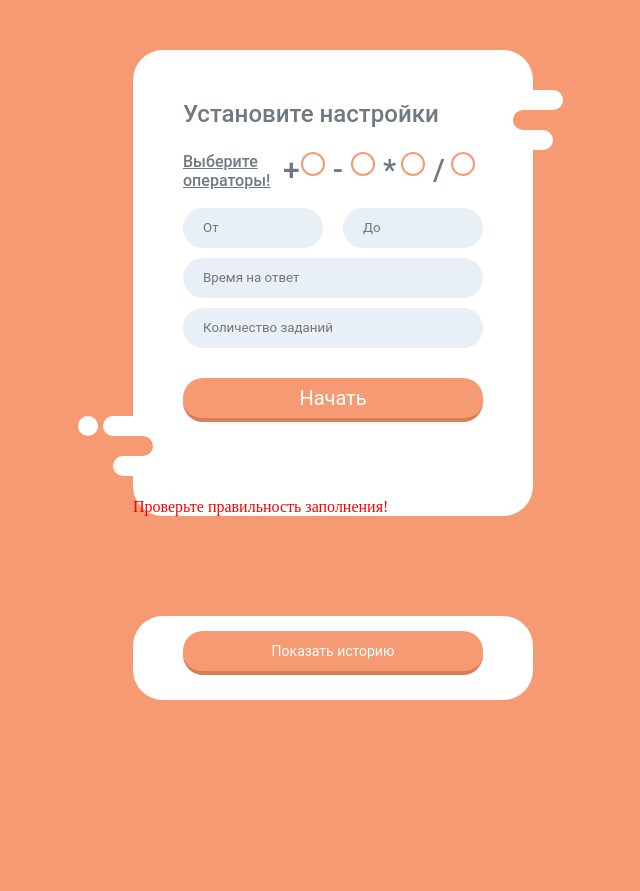
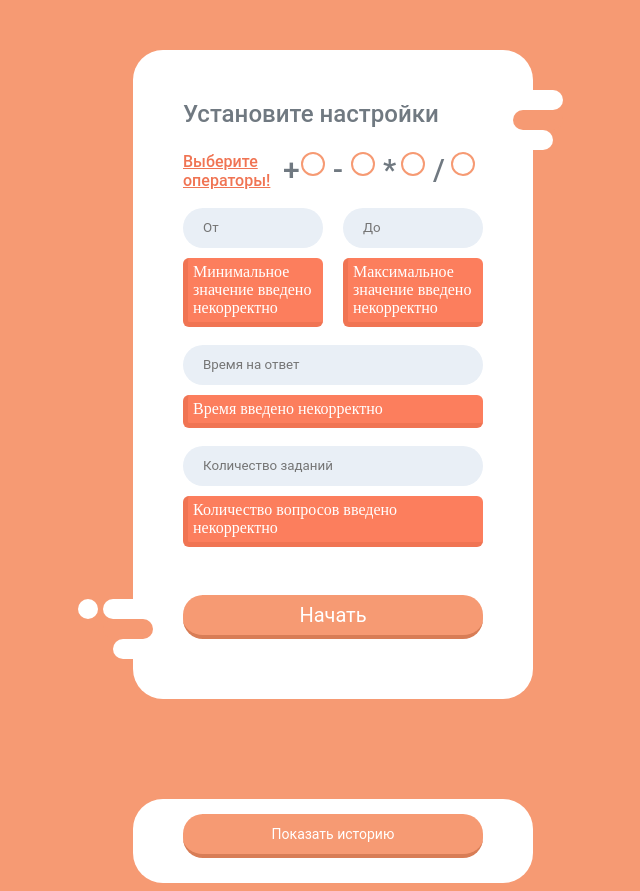
Before and after one commit to qbLua/calc, a website built with webpack: page src/index.html in a window 1280 px wide. Both pictures are taken after a click on the button "Начать". Shown: the whole page, without its empty margins (307-947 px from the left). Before the commit the page ends 800 px from the top, so only its background shows below. Built offline with nearby package versions, Linux system fonts and the light colour scheme.

Commit message:
Все готово, осталось только стили отделить от html

```diff
--- a/src/app/ask.js
+++ b/src/app/ask.js
@@ -48,6 +48,8 @@ export function askNext ( i, example, examplesArray, resultArray, time, totalSco
 }
 
 export function resultTable ( resultArray ) {
+	document.getElementById('askingForm').style.display = 'none';
+	document.getElementById('result-title').style.display = 'block';
 	let table = document.getElementById('resultTable');
 	table.style.display = 'block';
 	for ( let i = 0; i < resultArray.length; i++) {
--- a/src/app/values.js
+++ b/src/app/values.js
@@ -6,28 +6,28 @@ export function takeValues( ) {
 	let amount = takeAmount();
 
 	//если все значения были введены верно, то передаю их в функция generate(), если нет, то вывожу сообщение об ошибке
-	return(!takeOperators()[0] || !takeMin()[0] || !takeMax()[0] || ! takeTime()[0] || !takeAmount()[0])?(document.getElementById('start_warn').textContent = 'Проверьте правильность заполнения!', document.getElementById('start_warn').style.color = 'red', [false]):(calculateCost( operators[1], max[1], time[1] ), [true, operators[1], min[1], max[1], time[1], amount[1]]);
+	return(!takeOperators()[0] || !takeMin()[0] || !takeMax()[0] || ! takeTime()[0] || !takeAmount()[0])?([false]):(calculateCost( operators[1], max[1], time[1] ), [true, operators[1], min[1], max[1], time[1], amount[1]]);
 }
 
 export function takeAmount ( ) {
 	let amount = document.getElementById('amount').value;
 	//проверка правильности ввода, предупреждение и изменение значения флага
-	return [((amount < 1) || !amount || amount.match(/[^\d]/))?(document.getElementById('amount_warn').textContent = 'Количество вопросов введено некорректно!', document.getElementById('amount_warn').style.color = 'red',false):true, amount];
+	return [((amount < 1) || !amount || amount.match(/[^\d]/))?(document.getElementById('amount_warn').style.display = 'block', false):true, amount];
 }
 
 export function takeTime ( ) {
 	let time = document.getElementById('time').value;
-	return [((time < 1) || !time || time.match(/[^\d]/))?(document.getElementById('time_warn').textContent = 'Время введено некорректно!', document.getElementById('time_warn').style.color = 'red', false):true, time];
+	return [((time < 1) || !time || time.match(/[^\d]/))?(document.getElementById('time_warn').style.display = 'block', false):true, time];
 }
 
 export function takeMin ( ) {
 	let min = document.getElementById('min').value;
-	return [((min < 1) || !min || min.match(/[^\d]/))?(document.getElementById('min_warn').textContent = 'Минимальное значение введено некорректно!', document.getElementById('min_warn').style.color = 'red', false):true, min];
+	return [((min < 1) || !min || min.match(/[^\d]/))?(document.getElementById('min_warn').style.display = 'block', false):true, min];
 }
 
 export function takeMax ( ) {
 	let max = document.getElementById('max').value;
-	return [((max < 1) || !max || max.match(/[^\d]/) || max <= takeMin()[1])?(document.getElementById('max_warn').textContent = 'Максимальное значение введено некорректно!', document.getElementById('max_warn').style.color = 'red', false):true, max];
+	return [((max < 1) || !max || max.match(/[^\d]/) || +max <= +takeMin()[1])?(document.getElementById('max_warn').style.display = 'block', false):true, max];
 }
 export function takeOperators ( ) {
 	let flag = true;
@@ -38,22 +38,22 @@ export function takeOperators ( ) {
 	document.getElementById('mult').checked ? operators_array += '*' : 0;
 	document.getElementById('div').checked ? operators_array += '/' : 0;
 
-	return [((operators_array.length > 0)?true:(document.getElementById('operators_warn').textContent = 'Выберите операторы!', document.getElementById('operators_warn').style.textDecoration = 'underline', false)), operators_array.split('')];
+	return [((operators_array.length > 0)?true:(document.getElementById('operators_warn').textContent = 'Выберите операторы!', document.getElementById('operators_warn').style.textDecoration = 'underline',  document.getElementById('operators_warn').style.color = '#f07453', false)), operators_array.split('')];
 }
 
 export function clearWarns ( ) {
-	document.getElementById('operators_warn').style.textDecoration = 'none', document.getElementById('operators_warn').textContent = 'Выберите операторы';
-	document.getElementById('max_warn').textContent = '';
-	document.getElementById('min_warn').textContent = '';
-	document.getElementById('time_warn').textContent = '';
-	document.getElementById('amount_warn').textContent = '';
-	document.getElementById('start_warn').textContent = '';
+	document.getElementById('operators_warn').style.textDecoration = 'none', document.getElementById('operators_warn').textContent = 'Выберите операторы', document.getElementById('operators_warn').style.color = '#707981';
+	document.getElementById('max_warn').style.display = 'none';
+	document.getElementById('min_warn').style.display = 'none';
+	document.getElementById('time_warn').style.display = 'none';
+	document.getElementById('amount_warn').style.display = 'none';
+	document.getElementById('start_warn').style.display = 'none';
 }
 
 export function calculateCost ( operators, max, time ) {
 	let cost  = 0;
-	((operators.includes('*')||operators.includes('/'))&&(operators.includes('+')||operators.includes('-')))?(cost = 2):(operators.includes('*')||operators.includes('/'))?(cost = 4):(cost = 1);
-	cost *= max.length * 5;
-	cost *= 10/time;
+	((operators.includes('*')||operators.includes('/'))&&(operators.includes('+')||operators.includes('-')))?(cost = 2):(operators.includes('*')||operators.includes('/'))?(cost = 8):(cost = 1);
+	cost *= max.length * 10;
+	cost += 20/time;
 	localStorage.setItem('cost', cost);
 }
--- a/src/index.html
+++ b/src/index.html
@@ -406,6 +406,15 @@ background: #ffccb8;
   border-bottom: solid 5px #f07453;
   border-radius: 6px;
 }
+#result-title {
+  text-align: center;
+  padding: 10px;
+  color: #707981;
+  font-family: 'Roboto', sans-serif;
+}
+#forminner input[type="text"] {
+  color: #707981;
+}
 
 
     </style>
@@ -464,15 +473,14 @@ background: #ffccb8;
     </div>
   </div>
     <input id="time" placeholder="Время на ответ">
-    <span class="warn" id="time_warn" style="display: none"><div>Максимальное значение введено некорректно</div><br></span>
+    <span class="warn" id="time_warn" style="display: none"><div>Время введено некорректно</div><br></span>
     <input id="amount" placeholder="Количество заданий">
-    <span class="warn" id="amount_warn" style="display: none"><div>Максимальное значение введено некорректно</div><br></span>
+    <span class="warn" id="amount_warn" style="display: none"><div>Количество вопросов введено некорректно</div><br></span>
     <input id="start" type="button" value="Начать">
   </div>
       <p id="start_warn"></p>
   </div>
   </form>
-
 
   <div class="decor">
 
@@ -482,6 +490,7 @@ background: #ffccb8;
     <input type="button" id="submitAnswer" value="Ответить"></div>
   </form>
   </div>
+<h2 class="decor" id="result-title" style="display: none">Результаты</h2>
 <div class="decor result-decor">
  <table id="resultTable" class="form-table table" style="display: none">
     <tr>
--- a/src/index.js
+++ b/src/index.js
@@ -2,7 +2,6 @@ import { takeValues, takeAmount, takeMin, takeMax, takeTime, takeOperators, clea
 import { generate, generateNext, randomInteger, createExampleValue, createExampleToDisplay, floorExample } from './app/generate';
 import { beginAsking, askNext, resultTable } from './app/ask';
 import { recordsSave, updateRecords, showRecords } from './app/records';
-
 
 document.getElementById('start').onclick = start;
 document.getElementById('showRecords').onclick = showRecords;
```
